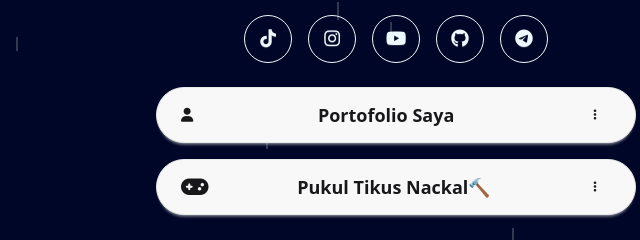
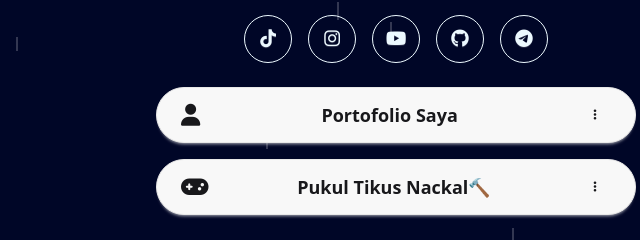
Before and after one commit to pianndi/find-me, a plain HTML site: page index.html in a window 1280 px wide. Shown: the part 233-473 px from the top of the page, 244-884 px from the left. Drawn offline with nearby package versions, Linux system fonts and the light colour scheme; some packages are replaced by stand-ins of ours; a script that the page names is missing.

Commit message:
resize link icon to medium

```diff
--- a/index.html
+++ b/index.html
@@ -163,7 +163,7 @@
       <li>
         <a class="btn btn-xl justify-between w-full bg-base-200 rounded-full" href="https://pianndi.github.io/"
           target="_blank" data-theme="light">
-          <i class="fa-solid fa-user text-sm"></i>
+          <i class="fa-solid fa-user"></i>
           <span class="text-lg">Portofolio Saya</span>
           <button class="btn btn-ghost btn-sm btn-circle">
             <i class="fa-solid fa-ellipsis-vertical"></i>
```
